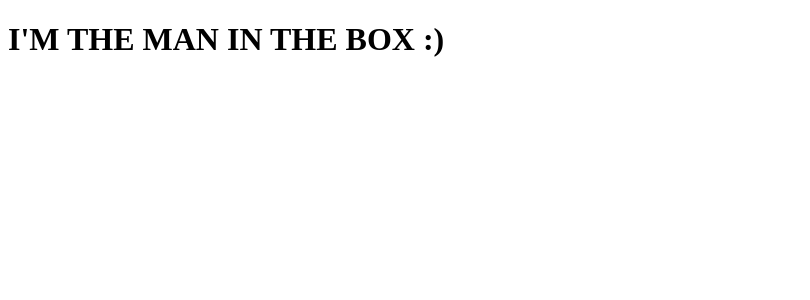
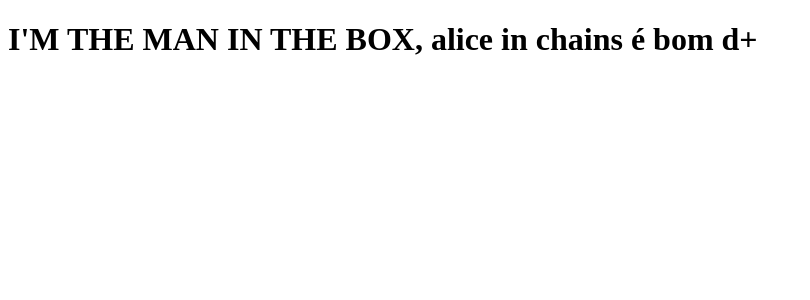
Before and after one commit to ViniciusGGomes/clone-tabnews, a Next.js app: page / in a window 1280 px wide. Shown: the top 300 px of the page, without its empty margins (0-810 px from the left). Built offline with nearby package versions, Linux system fonts and the light colour scheme.

Commit message:
modifica a frase

```diff
--- a/pages/index.js
+++ b/pages/index.js
@@ -1,5 +1,5 @@
 function Home() {
-  return <h1>I'M THE MAN IN THE BOX :)</h1>;
+  return <h1>I'M THE MAN IN THE BOX, alice in chains é bom d+</h1>;
 }
 
 export default Home;
```
